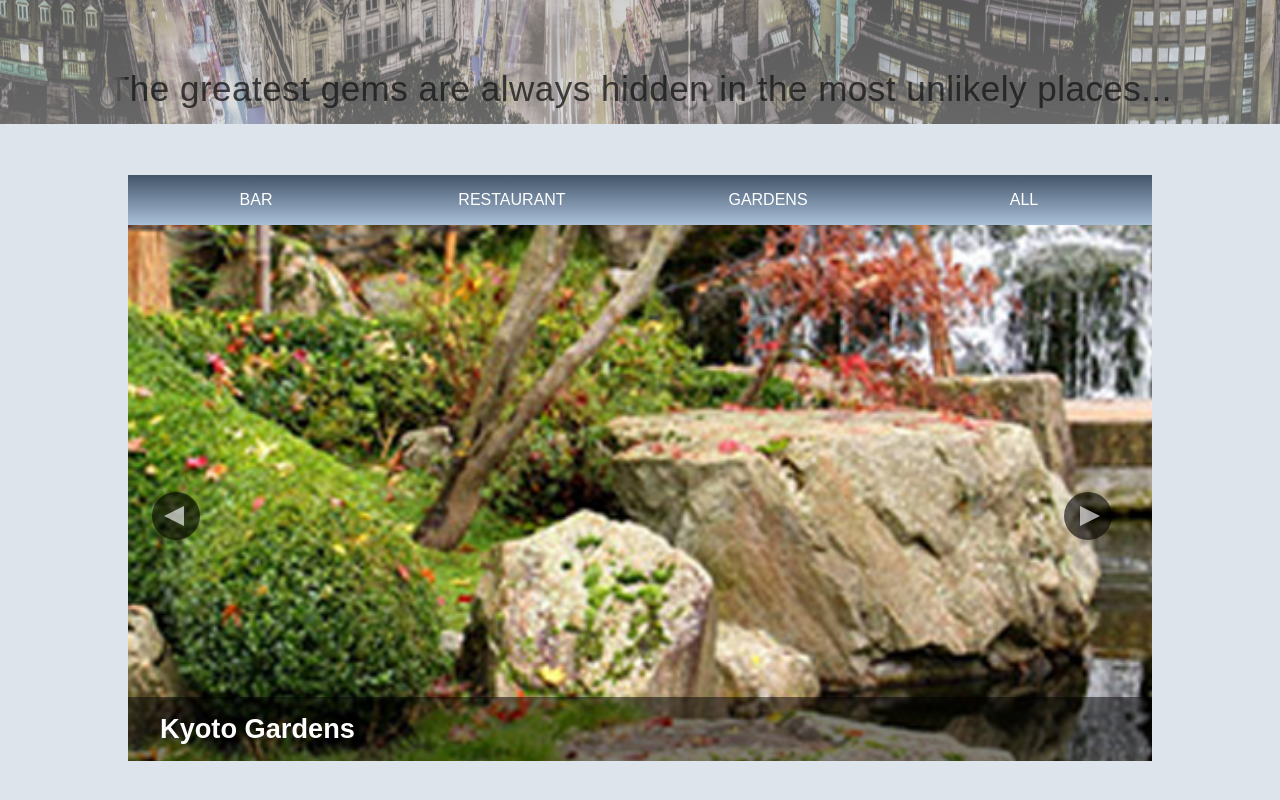
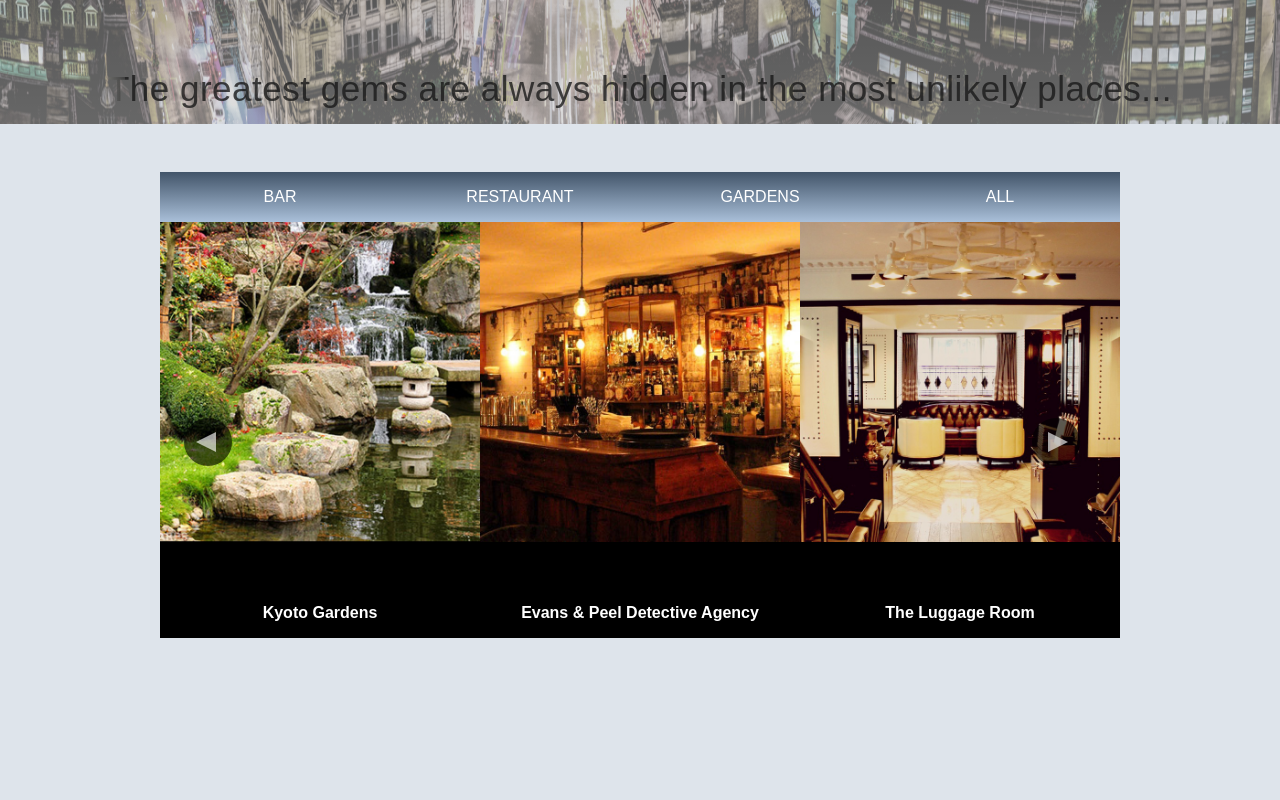
Before and after one commit to kodiri/citygem, a React (Create React App) app: page / in a window 1280 px wide. Shown: the part 676-1476 px from the top of the page. After the commit the page ends 1440 px from the top, so only its background shows below. Built offline with nearby package versions, Linux system fonts and the light colour scheme.

Commit message:
Changes to the image slider #13

```diff
--- a/src/frontend/Components/ImageSlider/ImageSlider.css
+++ b/src/frontend/Components/ImageSlider/ImageSlider.css
@@ -1,8 +1,8 @@
 .slider-container{
-    height: 100vh;
+    height: 80vh;
     position: relative;
     overflow: hidden;
-    width: 80%;
+    width: 60rem;
     margin: 0 auto;
 }
 
@@ -34,7 +34,7 @@
 
 .slider-image-container{
     width: 20000px;
-    height: 67%;
+    height: 65%;
     display: flex;
 }
 
--- a/src/frontend/Components/ImageSlider/ImageSlider.js
+++ b/src/frontend/Components/ImageSlider/ImageSlider.js
@@ -16,8 +16,8 @@ export default class ImageSlider extends Component {
     goToPrevSlide() {
         if(this.state.currentIndex === 0) {
             return this.setState({
-              currentIndex: Places.length - 1,
-              translateValue: (Places.length - 1) * -(this.slideWidth())
+              currentIndex: Places.length - 3,
+              translateValue: (Places.length - 3) * -(this.slideWidth())
             })
           }
           this.setState(prevState => ({
@@ -27,16 +27,16 @@ export default class ImageSlider extends Component {
     }
 
     goToNextSlide() {
-        if(this.state.currentIndex === Places.length - 1) {
+        if(this.state.currentIndex === Places.length - 3) {
             return this.setState({
               currentIndex: 0,
               translateValue: 0
             })
           }
-          this.setState(prevState => ({
+        this.setState(prevState => ({
             currentIndex: prevState.currentIndex + 1,
             translateValue: prevState.translateValue + -(this.slideWidth())
-          }));
+        }));
     }
 
     slideWidth(){
--- a/src/frontend/Components/ImageSlider/Slide/Slides.css
+++ b/src/frontend/Components/ImageSlider/Slide/Slides.css
@@ -1,22 +1,24 @@
 .slide-container{
-    width: 50%;
+    width: 20rem;
     height: 100%;
     background-color: black;
     transform: perspective(1px) translateY(-50%);
     position: relative;
     top: 50%;
+    box-sizing: border-box;
 }
 
 .slide-container h2{
     color: rgb(255, 255, 255);
-    background-color: rgba(0, 0, 0, 0.5);
-    padding: 1rem 2rem;
-    font-size: 1.7rem;
-    text-align: left;
+    background-color: rgba(0, 0, 0, 0.7);
+    padding: 1rem;
+    text-align: center;
     width: 100%;
-    margin: 0 2rem;
+    font-size: 1rem;
+    margin: 0;
     position: absolute;
     bottom: 0;
+    right:0;
     left: 50%;
     transform: translate(-50%);
 }
--- a/src/frontend/Components/ImageSlider/Slide/Slides.js
+++ b/src/frontend/Components/ImageSlider/Slide/Slides.js
@@ -6,9 +6,9 @@ export default function Slide(props){
         let imageUrl = require(`../../Images/${props.id}.jpg`);
         const styles = {
             backgroundImage: `url(${imageUrl})`,
-            backgroundSize: 'cover',
+            backgroundSize: 'contain',
             backgroundRepeat: 'no-repeat',
-            backgroundPosition: 'center'
+
           }
 
         return (
--- a/src/frontend/Components/NavBar/NavBar.js
+++ b/src/frontend/Components/NavBar/NavBar.js
@@ -7,7 +7,7 @@ function NavBar() {
        <nav>
              <ul className="nav-textbox">
                 <Link to="/"><li className="nav-item">Home</li></Link>
-                <li className="nav-item">About</li>
+                <Link to="/about"><li className="nav-item">About</li></Link>
                 <Link to="/explore"><li className="nav-item">Explore</li></Link>
                 <li className="nav-item">News</li>
              </ul>
```
